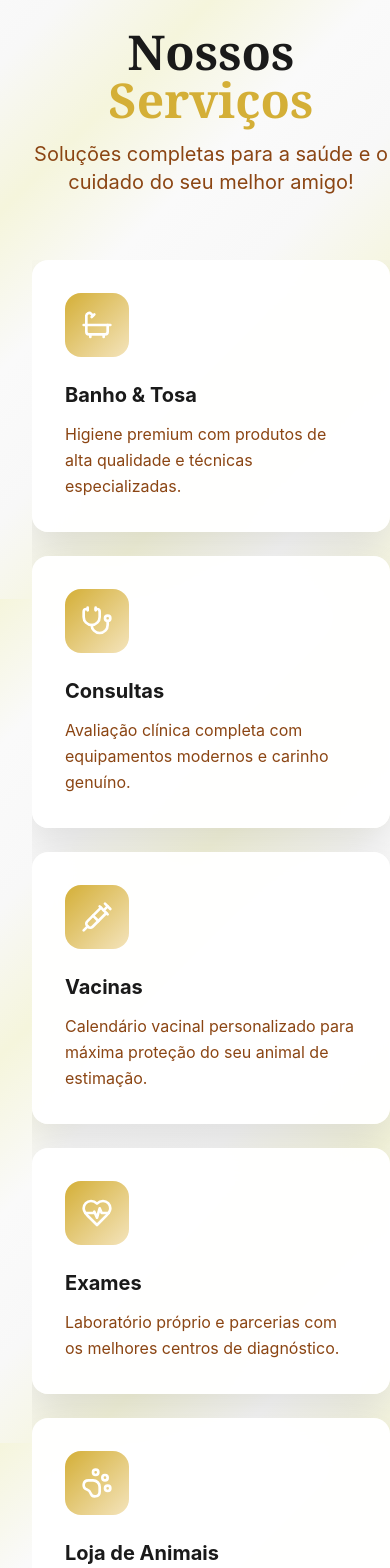
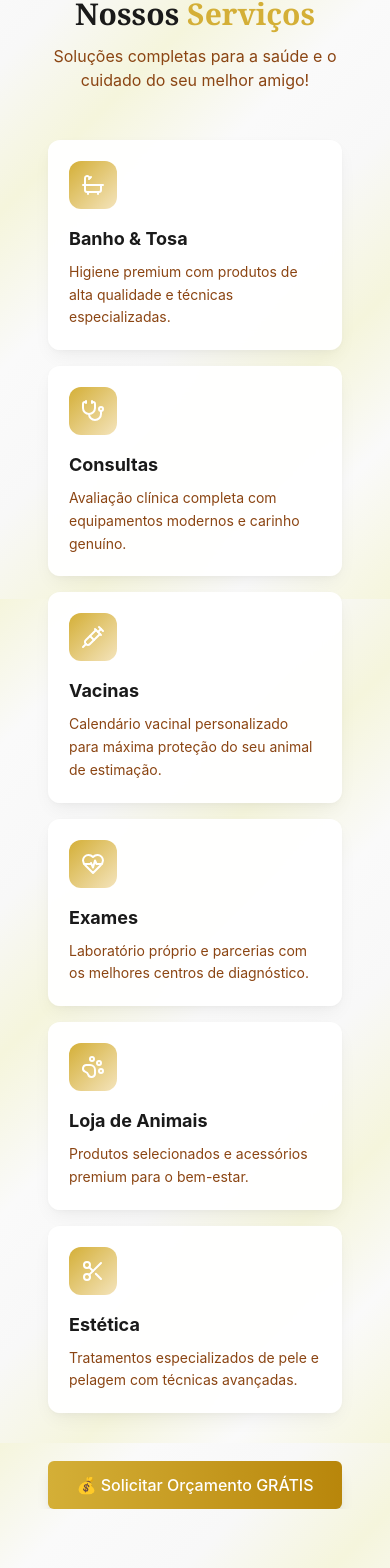
Before and after one commit to Henriquelop3s/ClinicaVetWebsite, a Next.js app: page / in a window 390 px wide. Shown: the part 1089-2657 px from the top of the page. Built offline with nearby package versions, Linux system fonts and the light colour scheme.

Commit message:
Ajuste de responsividade da section nossos servicos

```diff
--- a/src/app/page.tsx
+++ b/src/app/page.tsx
@@ -75,23 +75,23 @@ export default function HomePage() {
         </section>
 
         {/* Serviços */}
-        <section id="servicos" className="py-20 md:py-28 relative mx-4 overflow-hidden">
-          <div className="container-wide overflow-hidden">
+        <section id="servicos" className="py-12 sm:py-16 md:py-20 lg:py-28 relative px-4 sm:px-6 overflow-visible">
+          <div className="container-wide overflow-visible mx-auto max-w-7xl">
             <motion.div
               initial={{ opacity: 0, y: 20 }}
               whileInView={{ opacity: 1, y: 0 }}
               transition={{ duration: 0.6 }}
               viewport={{ once: true }}
-              className="text-center mb-16"
+              className="text-center mb-12 sm:mb-16"
             >
-              <h2 className="font-serif text-5xl md:text-6xl font-bold text-primary mb-4">
+              <h2 className="font-serif text-3xl sm:text-4xl md:text-5xl lg:text-6xl font-bold text-primary mb-3 sm:mb-4 px-4">
                 Nossos <span className="text-secondary">Serviços</span>
               </h2>
-              <p className="text-xl text-muted max-w-2xl mx-auto">
+              <p className="text-base sm:text-lg md:text-xl text-muted max-w-2xl mx-auto px-4">
                 Soluções completas para a saúde e o cuidado do seu melhor amigo!
               </p>
             </motion.div>
-            <div className="mt-10 grid gap-6 md:grid-cols-3 overflow-hidden">
+            <div className="mt-8 sm:mt-10 grid grid-cols-1 sm:grid-cols-2 lg:grid-cols-3 gap-4 sm:gap-5 md:gap-6 overflow-visible px-4 sm:px-4 md:px-4">
               {[
                 { icon: Bath, title: "Banho & Tosa", desc: "Higiene premium com produtos de alta qualidade e técnicas especializadas." },
                 { icon: Stethoscope, title: "Consultas", desc: "Avaliação clínica completa com equipamentos modernos e carinho genuíno." },
@@ -106,13 +106,13 @@ export default function HomePage() {
                   whileInView={{ opacity: 1, y: 0 }}
                   transition={{ duration: 0.6, delay: i * 0.1 }}
                   viewport={{ once: true }}
-                  className="premium-card rounded-2xl p-8 group cursor-pointer overflow-hidden"
+                  className="premium-card rounded-xl sm:rounded-2xl p-5 sm:p-6 md:p-8 group cursor-pointer overflow-visible"
                 >
-                  <div className="w-16 h-16 rounded-2xl bg-gradient-to-br from-secondary to-secondary-light flex items-center justify-center mb-6 group-hover:scale-110 transition-transform duration-300">
-                    <s.icon className="w-8 h-8 text-white" />
+                  <div className="w-12 h-12 sm:w-14 sm:h-14 md:w-16 md:h-16 rounded-xl sm:rounded-2xl bg-gradient-to-br from-secondary to-secondary-light flex items-center justify-center mb-4 sm:mb-6 group-hover:scale-110 transition-transform duration-300">
+                    <s.icon className="w-6 h-6 sm:w-7 sm:h-7 md:w-8 md:h-8 text-white" />
                   </div>
-                  <h3 className="text-xl font-bold text-primary mb-3">{s.title}</h3>
-                  <p className="text-muted leading-relaxed">{s.desc}</p>
+                  <h3 className="text-lg sm:text-xl font-bold text-primary mb-2 sm:mb-3">{s.title}</h3>
+                  <p className="text-sm sm:text-base text-muted leading-relaxed">{s.desc}</p>
                 </motion.div>
               ))}
             </div>
@@ -121,10 +121,10 @@ export default function HomePage() {
               whileInView={{ opacity: 1, y: 0 }}
               transition={{ duration: 0.6, delay: 0.8 }}
               viewport={{ once: true }}
-              className="mt-16 text-center"
+              className="mt-12 sm:mt-14 md:mt-16 text-center px-4"
             >
-                <Button as-child size="lg" className="bg-gradient-to-r from-secondary to-secondary-dark hover:from-secondary-dark hover:to-accent text-white font-bold text-lg px-8 py-4 rounded-full shadow-lg hover:shadow-xl transform hover:scale-105 transition-all duration-300">
-                  <a href="https://wa.me/351912345678?text=Olá%20gostaria%20de%20um%20orçamento%20para%20banho%20e%20tosa" target="_blank" rel="noopener noreferrer" className="flex items-center gap-2">
+                <Button as-child size="lg" className="bg-gradient-to-r from-secondary to-secondary-dark hover:from-secondary-dark hover:to-accent text-white font-bold text-base sm:text-lg px-6 sm:px-8 py-3 sm:py-4 rounded-full shadow-lg hover:shadow-xl transform hover:scale-105 transition-all duration-300 w-full sm:w-auto">
+                  <a href="https://wa.me/351912345678?text=Olá%20gostaria%20de%20um%20orçamento%20para%20banho%20e%20tosa" target="_blank" rel="noopener noreferrer" className="flex items-center justify-center gap-2">
                     💰 Solicitar Orçamento GRÁTIS
                   </a>
                 </Button>
--- a/src/styles/globals.css
+++ b/src/styles/globals.css
@@ -62,13 +62,19 @@ body {
   background: rgba(255, 255, 255, 0.95);
   backdrop-filter: blur(20px);
   border: 1px solid rgba(255, 255, 255, 0.2);
-  box-shadow: 0 20px 40px rgba(0, 0, 0, 0.1);
-  transition: all 0.3s ease;
+  box-shadow:
+    0 8px 20px -4px rgba(0, 0, 0, 0.06),
+    0 3px 8px -1px rgba(0, 0, 0, 0.03),
+    0 0 0 1px rgba(255, 255, 255, 0.08);
+  transition: all 0.5s ease;
 }
 
 .premium-card:hover {
-  transform: translateY(-5px);
-  box-shadow: 0 25px 50px rgba(0, 0, 0, 0.15);
+  transform: translateY(-2px);
+  box-shadow:
+    0 12px 30px -4px rgba(0, 0, 0, 0.09),
+    0 5px 12px -1px rgba(0, 0, 0, 0.05),
+    0 0 0 1px rgba(255, 255, 255, 0.12);
 }
 
 .glow-effect {
```
